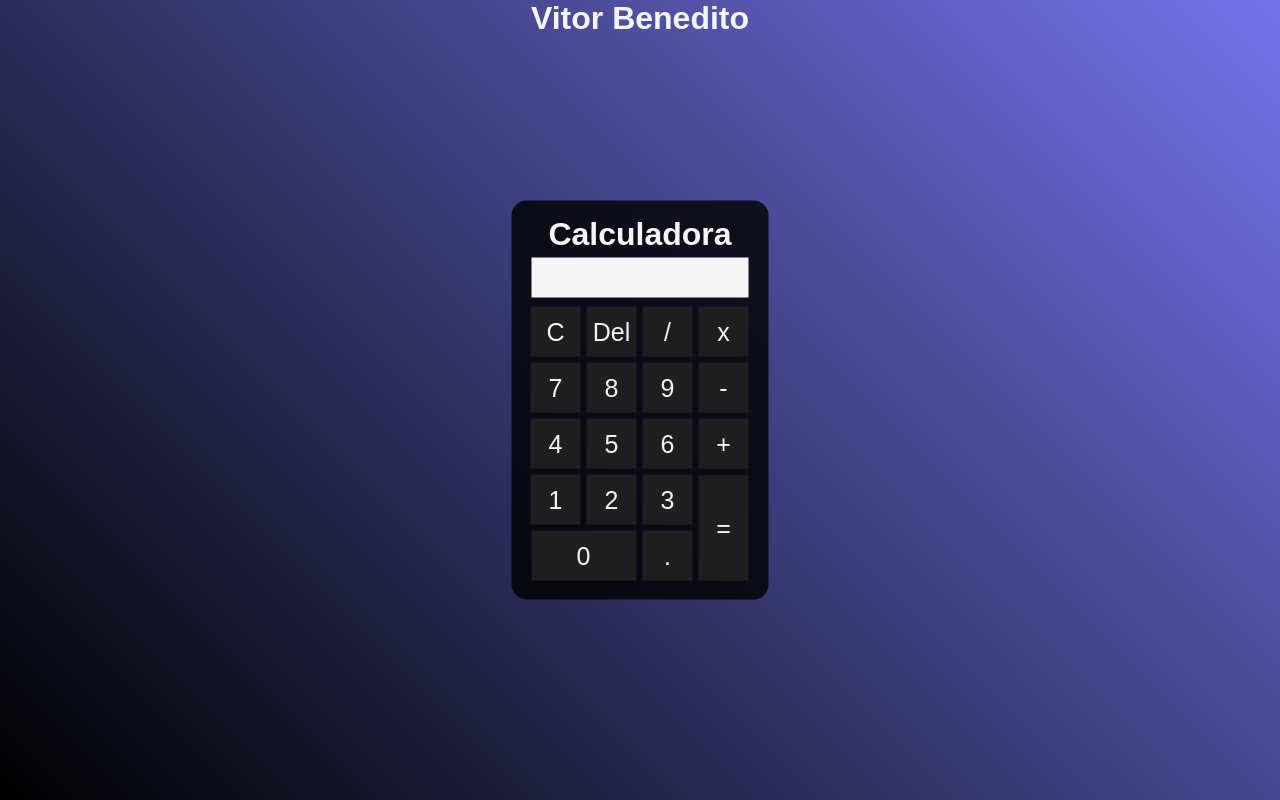
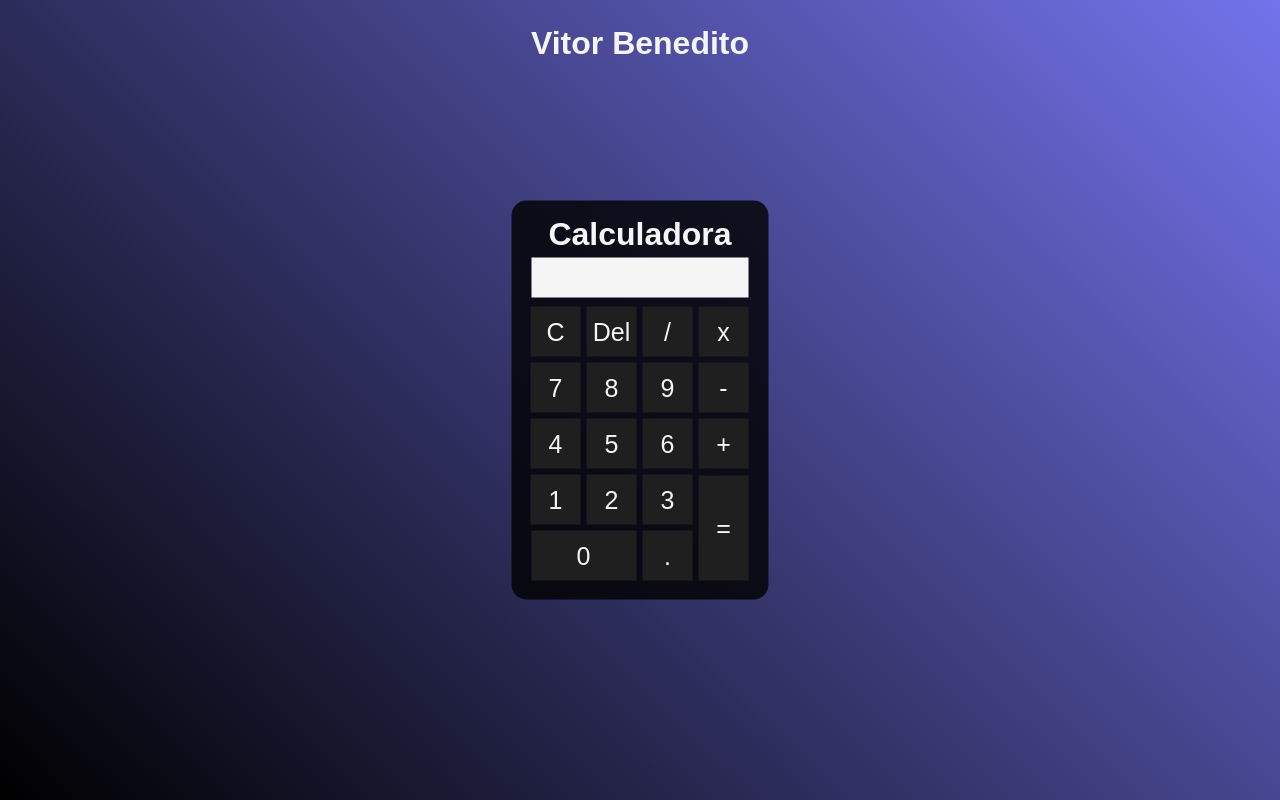
Before and after one commit to VitorBsdc/First-Calculator, a plain HTML site: page index.html in a window 1280 px wide. Drawn offline with Linux system fonts and the light colour scheme.

Commit message:
pequenas modificações

```diff
--- a/Styles/index.css
+++ b/Styles/index.css
@@ -9,6 +9,10 @@
     color: whitesmoke;/*Cor letras*/
     font-family: 'Arial';
     text-align: center;
+}
+
+#title {/*Titulo espaço parte de cima*/
+    padding-top: 25px;
 }
 
 .calculadora {/*Box da calculadora por completo*/
--- a/index.html
+++ b/index.html
@@ -9,7 +9,7 @@
 </head>
 <body>
      <div class="fundo"><!--Começo div que engloba todo conteúdo da página-->
-        <h1>Vitor Benedito</h1><!--H1 título-->
+        <h1 id="title">Vitor Benedito</h1><!--H1 título-->
         <div class="calculadora"><!--Div que engloba todo contéudo da calculadora-->
             <h1>Calculadora</h1>
             <p id="resultado"></p><!--Caixa de diálogo-->
@@ -41,7 +41,6 @@
                 <tr>
                     <td colspan="2"><button class="botao" style="width: 105px;" onclick="insert('0')">0</button></td><!--Número-->
                     <td><button class="botao" onclick="insert('.')">.</button></td><!--Ponto-->
-
                 </tr>
             </table>
         </div>
```
